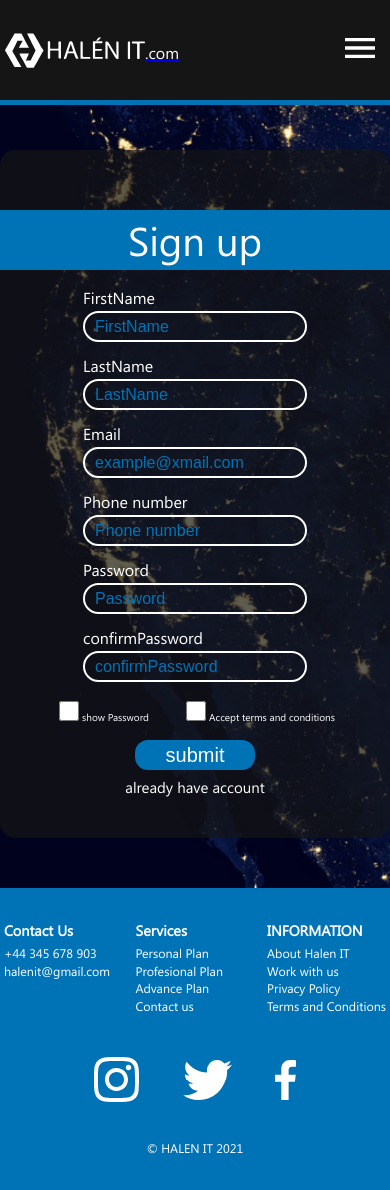
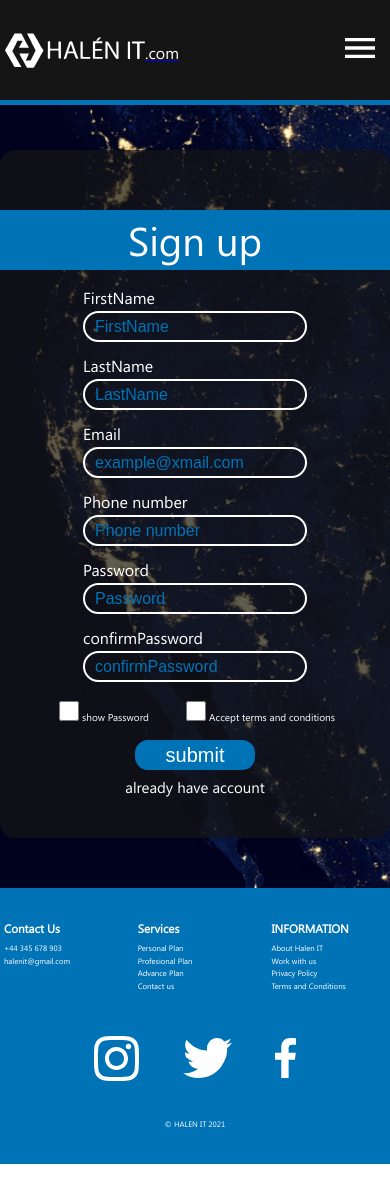
Before and after one commit to himanshubhatti2000/halenit-dev, a React (Create React App) app: page /portal/sign-up in a window 390 px wide. After the commit the page ends 1164 px from the top, so only its background shows below. Built offline with nearby package versions, Linux system fonts and the light colour scheme.

Commit message:
footer change

```diff
--- a/src/style/style.css
+++ b/src/style/style.css
@@ -582,11 +582,11 @@ input:-webkit-autofill:active {
             padding-right: 1%;
         }
         .footer{
-            font-size: 3.2vw;
+            font-size: 2vw;
             flex-direction: column;
         }
         .links h1{
-            font-size: 3.7vw;
+            font-size: 3vw;
         }
         .social-media-and-site{
             margin:0 auto;
```
